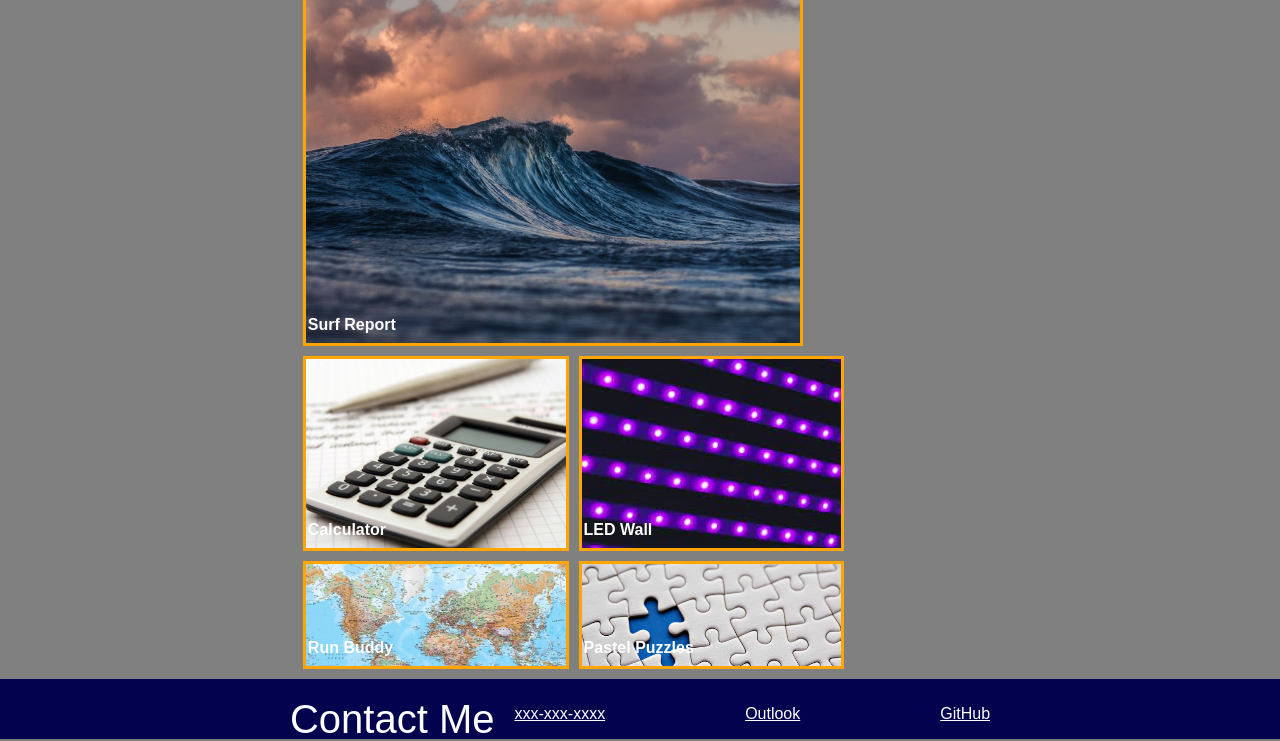
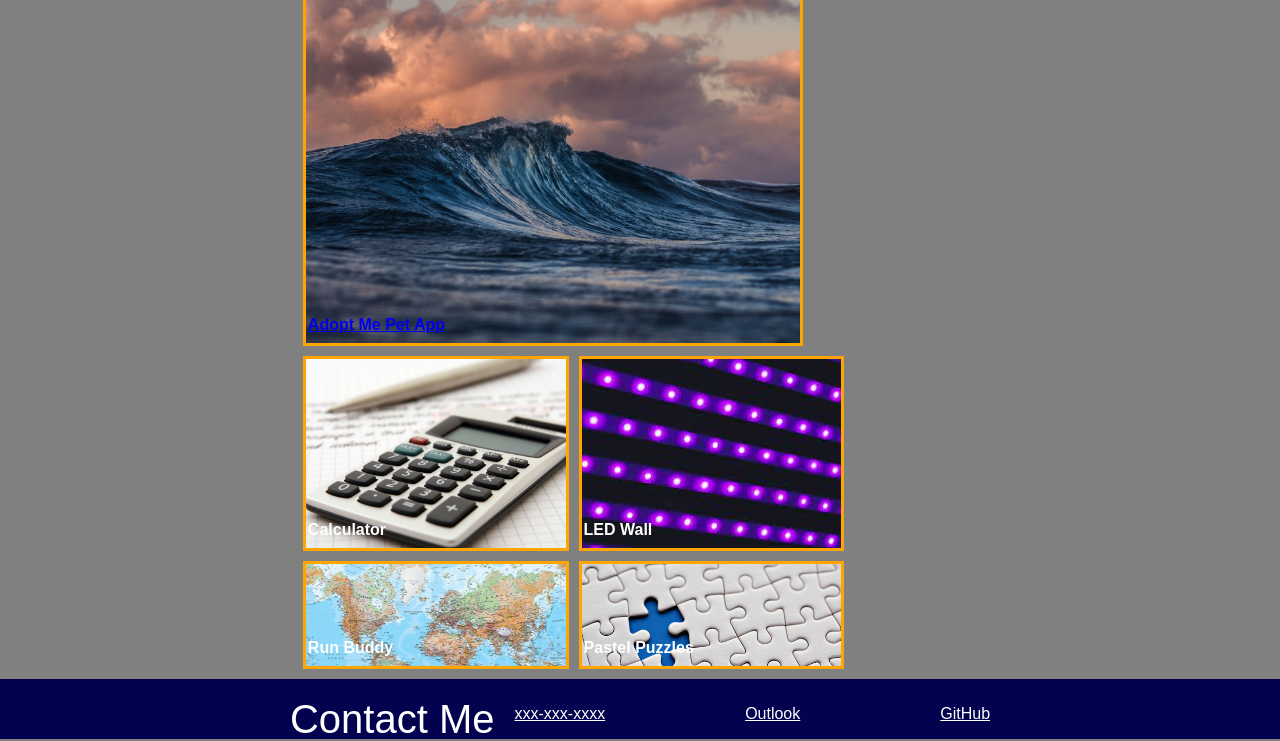
Before and after one commit to scrosa22/hw02-srosa-portfolio, a plain HTML site: page index.html in a window 1280 px wide. Shown: the part 663-1404 px from the top of the page. Drawn offline with Linux system fonts and the light colour scheme.

Commit message:
updating with p2

```diff
--- a/index.html
+++ b/index.html
@@ -66,7 +66,8 @@
                 </div>
 
             <div class="work-item-project-surf-report">
-                <h3>Surf Report</h3>
+                <h3><a href="https://adoptme5.herokuapp.com/">Adopt Me Pet App</h3></a>
+
             </div>
 
             <div class="work-item-project-led-wall">
```
Also changed, not shown: assets/images/Ace.png (added).
